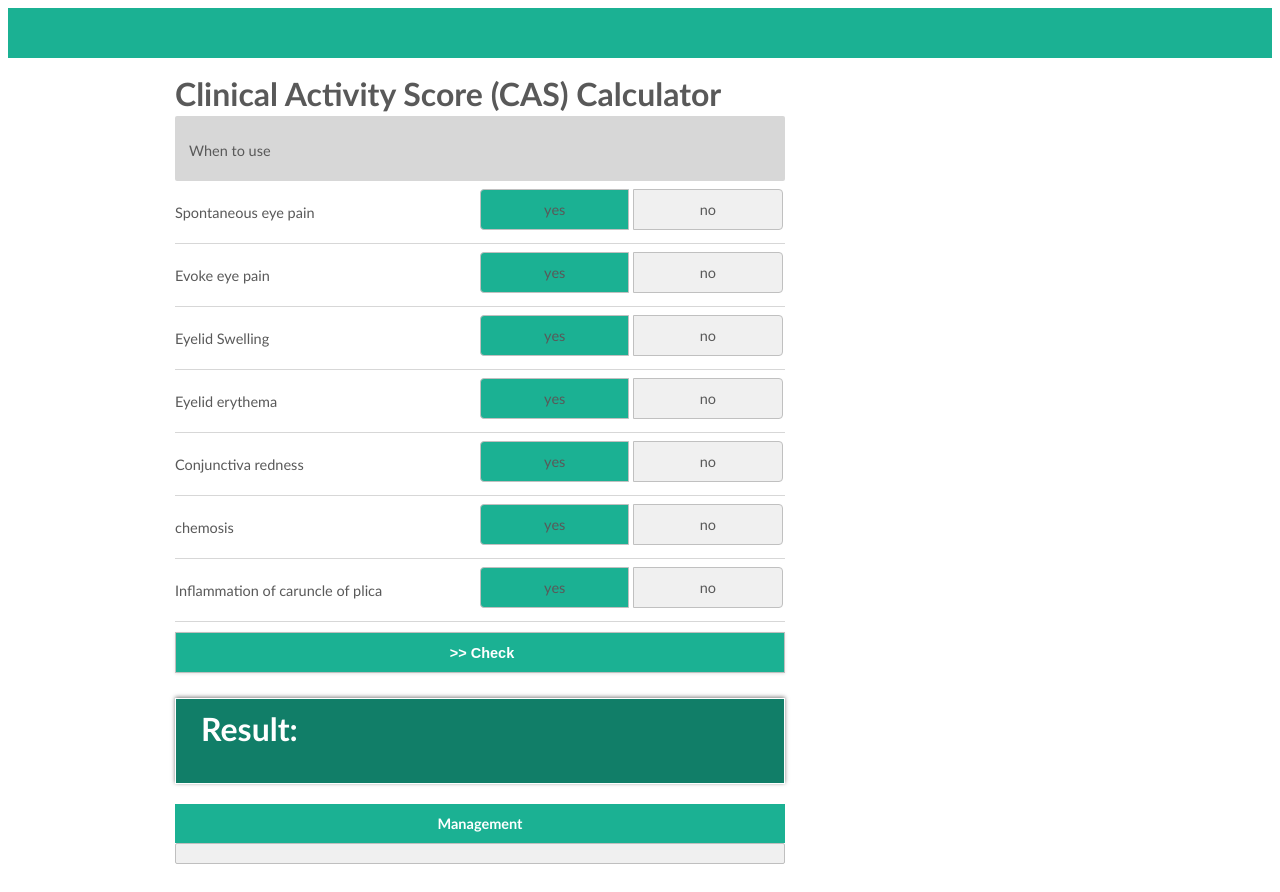
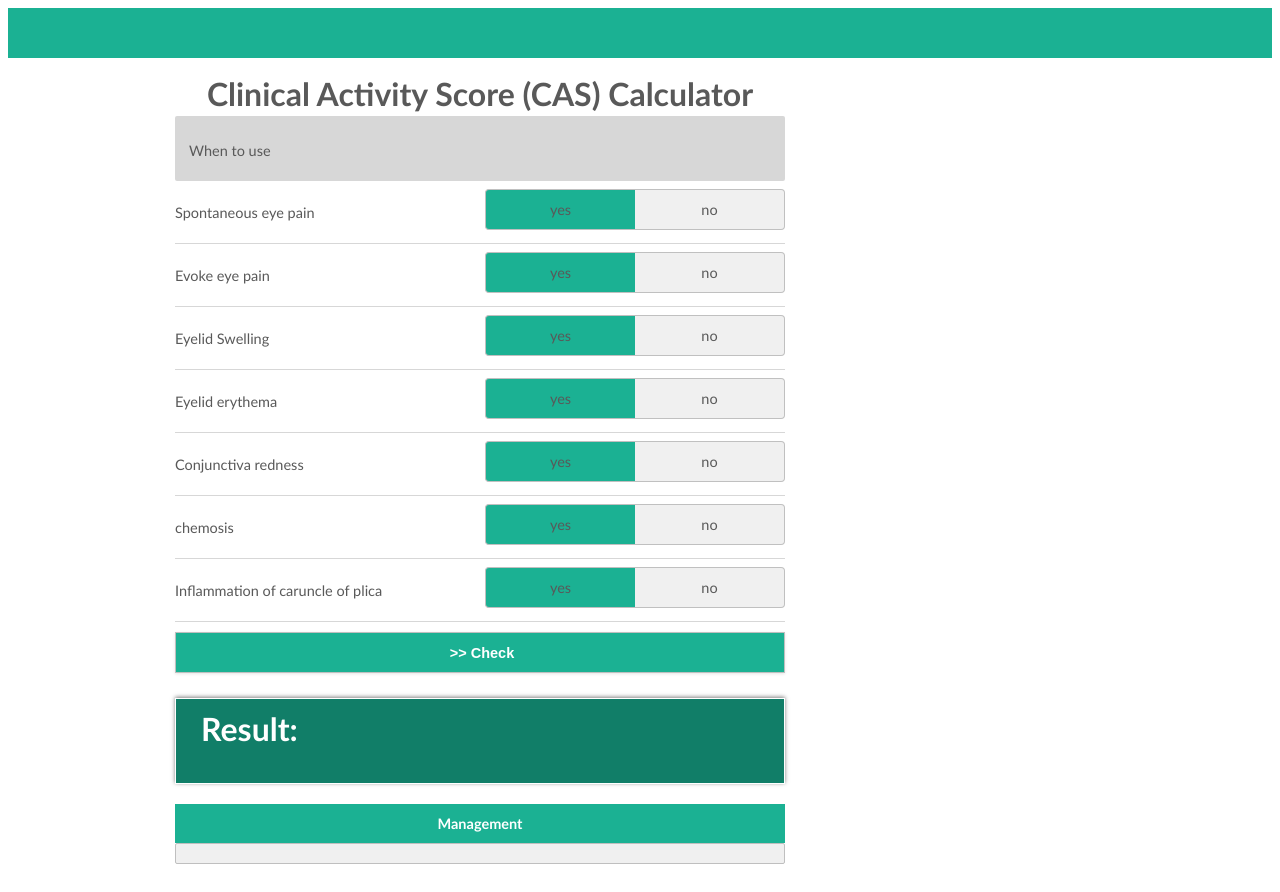
Before and after one commit to limzidi/opthalmology_calculator, a website: page CAS1.html in a window 1280 px wide. Drawn offline with Linux system fonts and the light colour scheme.

Commit message:
Add files via upload

```diff
--- a/style.css
+++ b/style.css
@@ -5,7 +5,8 @@
 		font-size: 14.5px;
 		-webkit-font-smoothing: antialiased;
 		-moz-osx-font-smoothing: grayscale;
-		text-align: left;
+		text-align: center;
+		align-content: center;
 	}
 
 	h1 {
@@ -252,18 +253,20 @@ color : black;
   }
 
   .questionyesno {
-box-sizing: border-box;
-  flex: 0 0 50%;
-  min-height: 41px;
+	min-width: 50px;
+	width: 300px;
+	display:flex;
+}
 
 
 
-  }
+
 
  .questionyesno label {
 
 	cursor: pointer;
-	width: 100%;
+	width: 150px;
+
  }
 
  .questionyesno label input {
@@ -283,7 +286,7 @@ display: none;
   background-color: #f0f0f0;
   border: 1px solid silver;
   border-radius: 4px 0 0 4px;
-
+  border-width:1px 0 1px 1px;
   box-shadow: none;
   box-sizing: border-box;
   color: #595959;
@@ -299,8 +302,11 @@ display: none;
   text-overflow: ellipsis;
   transition: all .15s;
   white-space: normal;
-  width: 49%;
-  margin: 0
+ width :100%;
+
+
+  margin: 0;
+
 
 
 
@@ -313,6 +319,7 @@ display: none;
   background-color: #f0f0f0;
   border: 1px solid silver;
   border-radius: 0 4px 4px 0;
+  border-width:1px 1px 1px 0;
   box-shadow: none;
   box-sizing: border-box;
   color: #595959;
@@ -328,8 +335,7 @@ display: none;
   text-overflow: ellipsis;
   transition: all .15s;
   white-space: normal;
-  width: 49%;
-  margin: 0;
+  width: 100%;
 
   }
 
```
Also changed, not shown: child_refraction.html (+3 -3 lines), child_refraction.js (+13 -13 lines).
